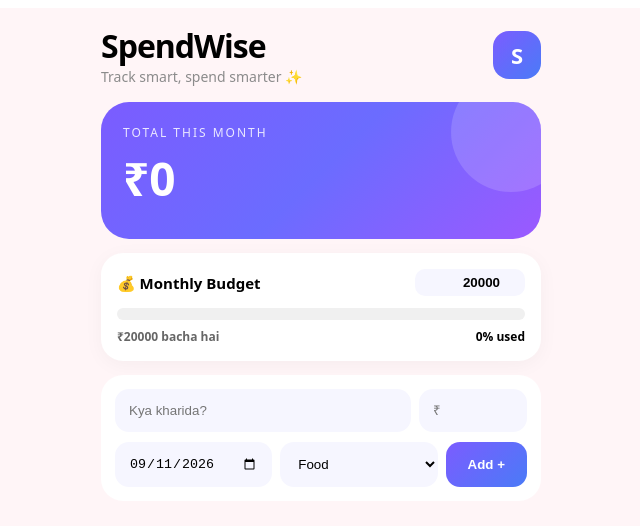
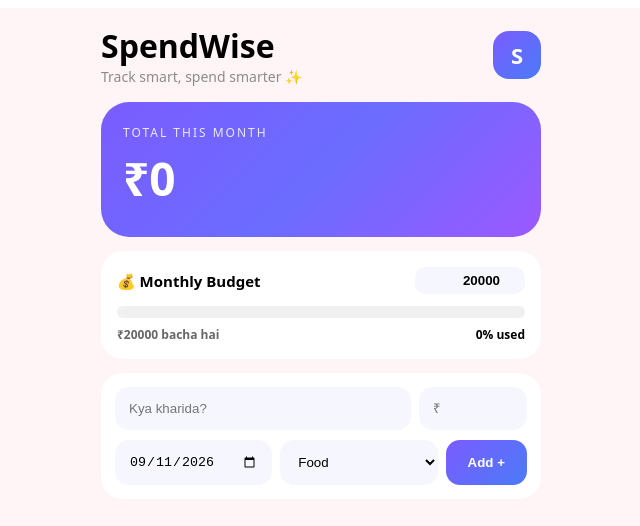
Before and after one commit to profitvertex-dot/SpendWise01, a React (Vite) app: page / in a window 1280 px wide. Shown: the top 526 px of the page, without its empty margins (319-959 px from the left). Built offline with nearby package versions, Linux system fonts and the light colour scheme.

Commit message:
Update App.tsx

```diff
--- a/src/App.tsx
+++ b/src/App.tsx
@@ -22,7 +22,7 @@ export default function App(){
   const [amount, setAmount] = useState('')
   const [cat, setCat] = useState<Cat>('Food')
   const [date, setDate] = useState(()=> new Date().toISOString().slice(0,10))
-  const [viewMonth, setViewMonth] = useState(()=> new Date().toISOString().slice(0,7))
+  const [viewMonth] = useState(()=> new Date().toISOString().slice(0,7))
 
   useEffect(()=>{ localStorage.setItem('spendwise-final', JSON.stringify(expenses)) },[expenses])
   useEffect(()=>{ localStorage.setItem('spendwise-budget', String(budget)) },[budget])
@@ -40,8 +40,8 @@ export default function App(){
 
   const add = ()=>{
     if(!title.trim()||!amount) return
-    const ne: Expense = {id: Date.now().toString(), title: title.trim(), amount: Number(amount), cat, dateISO: date}
-    setExpenses([ne,...expenses]); setTitle(''); setAmount('')
+    setExpenses([{id: Date.now().toString(), title: title.trim(), amount: Number(amount), cat, dateISO: date},...expenses])
+    setTitle(''); setAmount('')
   }
   const del = (id:string)=> setExpenses(expenses.filter(e=> e.id!==id))
 
@@ -49,28 +49,22 @@ export default function App(){
     <div style={{minHeight:'100vh', background:'#FFF5F7', fontFamily:'system-ui', paddingBottom:90}}>
       <div style={{maxWidth:440, margin:'0 auto', padding:16}}>
         <div style={{display:'flex', justifyContent:'space-between', alignItems:'center'}}>
-          <div><h1 style={{margin:0, fontSize:32, fontWeight:900, letterSpacing:-1}}>SpendWise</h1><p style={{margin:0, color:'#8B8B8B', fontSize:14}}>Track smart, spend smarter ✨</p></div>
+          <div><h1 style={{margin:0, fontSize:32, fontWeight:900}}>SpendWise</h1><p style={{margin:0, color:'#8B8B8B', fontSize:14}}>Track smart, spend smarter ✨</p></div>
           <div style={{width:48, height:48, borderRadius:16, background:'linear-gradient(135deg,#7B5CFF,#4A7BF7)', display:'grid', placeItems:'center', color:'#fff', fontWeight:900, fontSize:22}}>S</div>
         </div>
 
-        {/* TOTAL CARD */}
-        <div style={{background:'linear-gradient(135deg,#7B5CFF 0%, #6B6CFF 50%, #9B59FF 100%)', borderRadius:28, padding:22, marginTop:16, color:'#fff', position:'relative', overflow:'hidden'}}>
-          <div style={{position:'absolute', right:-30, top:-30, width:120, height:120, background:'rgba(255,255,255,0.15)', borderRadius:'50%'}}/>
+        <div style={{background:'linear-gradient(135deg,#7B5CFF 0%, #6B6CFF 50%, #9B59FF 100%)', borderRadius:28, padding:22, marginTop:16, color:'#fff'}}>
           <p style={{margin:0, fontSize:12, letterSpacing:2, opacity:0.85}}>TOTAL THIS MONTH</p>
           <h1 style={{margin:'6px 0', fontSize:46, fontWeight:900}}>₹{total.toLocaleString('en-IN')}</h1>
-          <div style={{display:'flex', gap:8, flexWrap:'wrap', marginTop:8}}>
-            {byCat.slice(0,4).map(([c,sum])=> <span key={c} style={{background:'rgba(255,255,255,0.22)', padding:'6px 10px', borderRadius:20, fontSize:12}}>{catMeta[c].emoji} ₹{sum}</span>)}
-          </div>
         </div>
 
-        {/* BUDGET BAR - NEW */}
-        <div style={{background:'#fff', borderRadius:22, padding:16, marginTop:14, boxShadow:'0 4px 20px rgba(0,0,0,0.04)'}}>
+        <div style={{background:'#fff', borderRadius:22, padding:16, marginTop:14}}>
           <div style={{display:'flex', justifyContent:'space-between', alignItems:'center'}}>
             <h3 style={{margin:0, fontSize:15}}>💰 Monthly Budget</h3>
             <input type="number" value={budget} onChange={e=> setBudget(Number(e.target.value)||0)} style={{width:90, border:0, background:'#F6F6FF', padding:'6px 10px', borderRadius:10, fontWeight:700, textAlign:'right'}}/>
           </div>
           <div style={{height:12, background:'#F0F0F0', borderRadius:10, marginTop:12, overflow:'hidden'}}>
-            <div style={{height:'100%', width:`${pct}%`, borderRadius:10, background: pct>=100? '#FF4D4F' : pct>=80? '#FF9E42' : 'linear-gradient(90deg,#7B5CFF,#4A7BF7)', transition:'all 0.4s'}}/>
+            <div style={{height:'100%', width:`${pct}%`, borderRadius:10, background: pct>=100? '#FF4D4F' : pct>=80? '#FF9E42' : 'linear-gradient(90deg,#7B5CFF,#4A7BF7)'}}/>
           </div>
           <div style={{display:'flex', justifyContent:'space-between', marginTop:8, fontSize:12}}>
             <span style={{color: remaining<0? '#FF4D4F' : '#666', fontWeight:700}}>{remaining<0? `₹${Math.abs(remaining)} over! ⚠️` : `₹${remaining} bacha hai`}</span>
@@ -78,18 +72,15 @@ export default function App(){
           </div>
         </div>
 
-        {/* BREAKDOWN */}
         {total>0 && (
-          <div style={{background:'#fff', borderRadius:22, padding:16, marginTop:14, boxShadow:'0 4px 20px rgba(0,0,0,0.04)'}}>
-            <div style={{display:'flex', justifyContent:'space-between', alignItems:'center', marginBottom:12}}>
-              <h3 style={{margin:0, fontSize:16}}>Breakdown</h3><span style={{fontSize:12, color:'#888'}}>{new Date(viewMonth).toLocaleString('en-US',{month:'long', year:'numeric'})}</span>
-            </div>
+          <div style={{background:'#fff', borderRadius:22, padding:16, marginTop:14}}>
+            <h3 style={{margin:'0 0 12px 0', fontSize:16}}>Breakdown</h3>
             <div style={{display:'grid', gap:10}}>
               {byCat.map(([c,sum])=>{
                 const p = Math.round((sum/total)*100)
                 return (
                   <div key={c} style={{display:'flex', justifyContent:'space-between', alignItems:'center', background:catMeta[c].bg, padding:'12px 14px', borderRadius:14}}>
-                    <div style={{display:'flex', gap:10, alignItems:'center'}}><span style={{fontSize:18}}>{catMeta[c].emoji}</span><div><div style={{fontWeight:700, fontSize:13}}>{c}</div><div style={{fontSize:12, color:'#666'}}>₹{sum}</div></div></div>
+                    <div style={{display:'flex', gap:10, alignItems:'center'}}><span>{catMeta[c].emoji}</span><b style={{fontSize:13}}>{c}</b> <span style={{fontSize:12, color:'#666'}}>₹{sum}</span></div>
                     <div style={{background:'#fff', color:catMeta[c].color, padding:'6px 12px', borderRadius:20, fontWeight:800, fontSize:12}}>{p}%</div>
                   </div>
                 )
@@ -98,7 +89,6 @@ export default function App(){
           </div>
         )}
 
-        {/* INPUT */}
         <div style={{background:'#fff', borderRadius:22, padding:14, marginTop:14, display:'grid', gap:10}}>
           <div style={{display:'flex', gap:8}}>
             <input value={title} onChange={e=> setTitle(e.target.value)} placeholder="Kya kharida?" style={{flex:1, padding:14, borderRadius:14, border:0, background:'#F6F6FF'}}/>
@@ -110,6 +100,14 @@ export default function App(){
             <button onClick={add} style={{padding:'0 22px', borderRadius:14, border:0, background:'linear-gradient(135deg,#7B5CFF,#4A7BF7)', color:'#fff', fontWeight:800}}>Add +</button>
           </div>
         </div>
+
+        <div style={{marginTop:14, display:'grid', gap:8}}>
+          {filtered.slice(0,20).map(e=> (
+            <div key={e.id} style={{background:'#fff', padding:'12px 14px', borderRadius:14, display:'flex', justifyContent:'space-between'}}>
+              <span>{catMeta[e.cat].emoji} {e.title} • <small style={{color:'#888'}}>{e.dateISO}</small></span><span><b>₹{e.amount}</b> <span onClick={()=> del(e.id)} style={{color:'#ff6b6b', cursor:'pointer', marginLeft:8}}>✕</span></span>
+            </div>
+          ))}
+        </div>
       </div>
     </div>
   )
```
